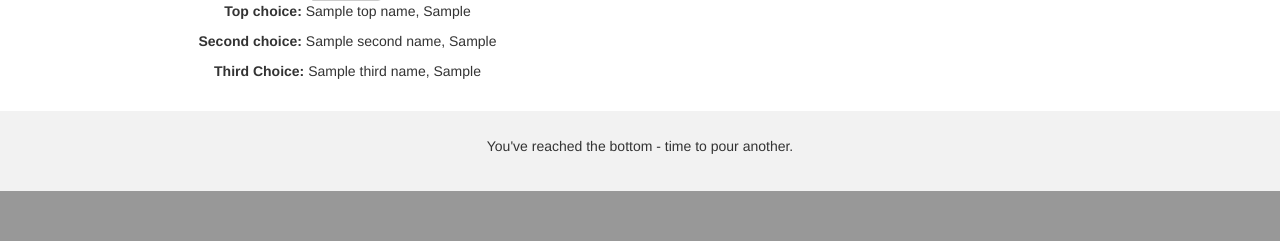
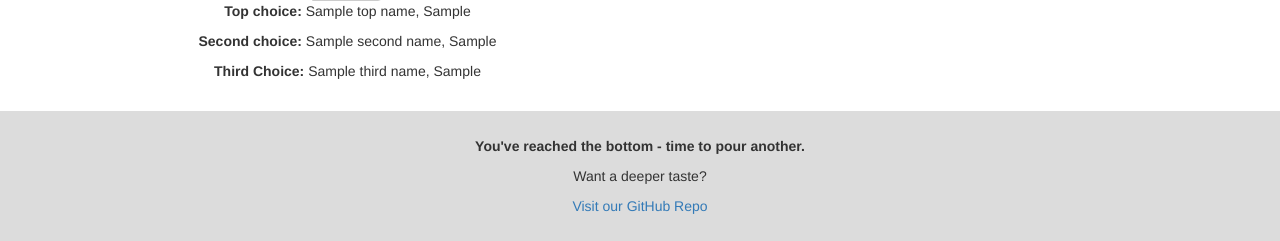
Before and after one commit to brbales/brews_and_views, a Flask app: template templates/index.html in a window 1280 px wide. Shown: the part 1273-1514 px from the top of the page. Before the commit the page ends 1464 px from the top, so only its background shows below. Run offline with Flask 2, Linux system fonts and the light colour scheme; the template is opened without the code that fills it: most values are stand-ins (such as "Sample title", 1, 10 or a date in 2020); parts of the project's set-up code (start-up, migrations or seed data) failed here and were passed over; some libraries are stand-ins or nearby versions.

Commit message:
update footer

```diff
--- a/static/style.css
+++ b/static/style.css
@@ -57,7 +57,7 @@
 }
 
 footer {
-  background-color: #f2f2f2;
+  background-color: #DCDCDC;
   padding: 25px;
 }
 
--- a/templates/index.html
+++ b/templates/index.html
@@ -153,7 +153,10 @@
   <br>
 
   <footer class="container-fluid text-center">
-    <p>You've reached the bottom - time to pour another.</p>
+
+    <p><b>You've reached the bottom - time to pour another.</b></p>
+    <p>Want a deeper taste?</p>
+    <a href="https://github.com/brbales/brews_and_views">Visit our GitHub Repo</a>
   </footer>
 
 </body>
```
